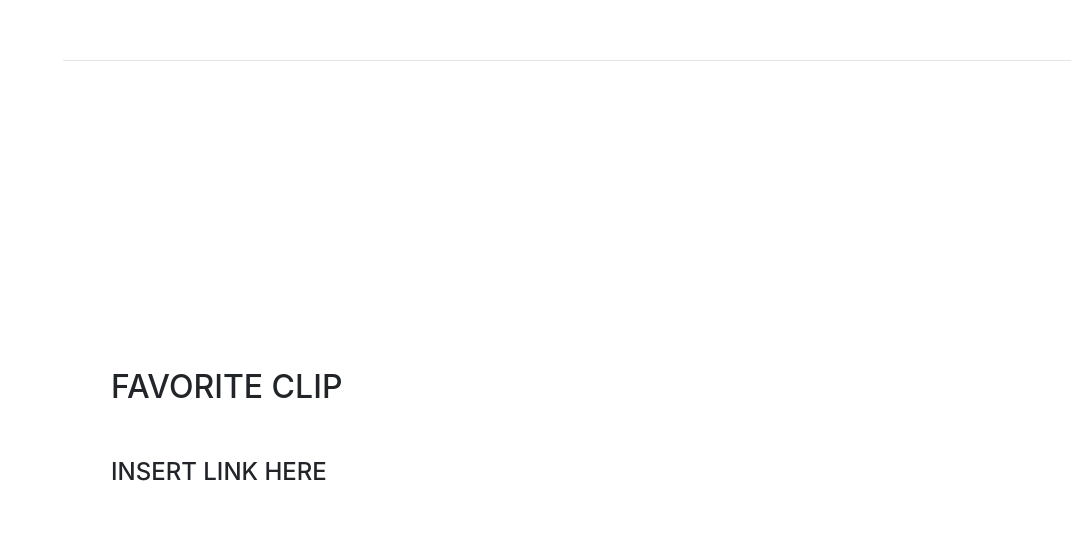
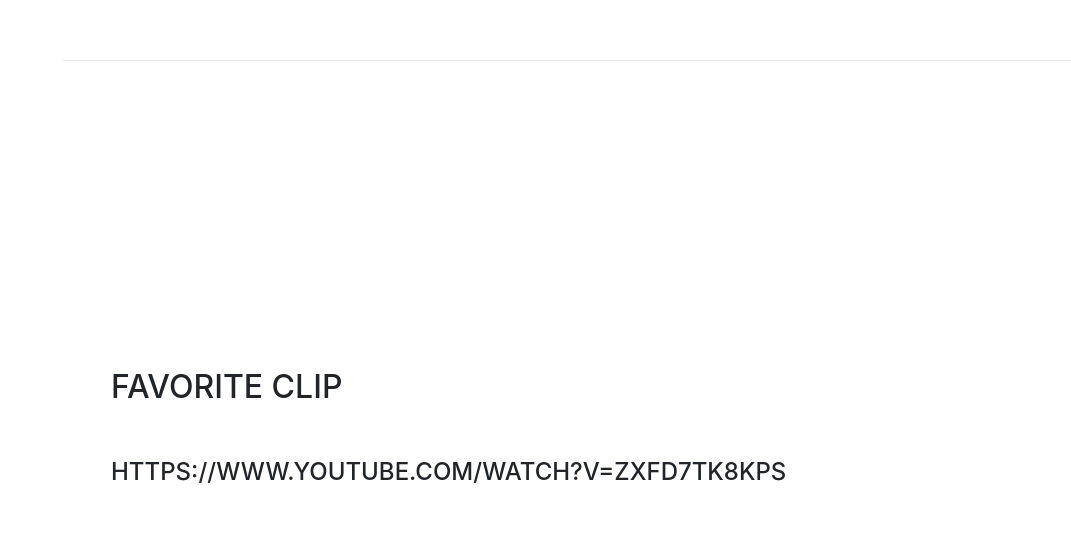
Before and after one commit to tlee0818/takhol_hunchback, a website with bundled scripts: page index.html in a window 1280 px wide. Shown: the part 1541-2098 px from the top of the page, without its empty margins (209-1280 px from the left). Built offline with nearby package versions, Linux system fonts and the light colour scheme; files whose address does not match are found by name; a web font is replaced by a local one.

Commit message:
added video

```diff
--- a/index.html
+++ b/index.html
@@ -80,7 +80,7 @@
 
         <div class="resume-item d-flex flex-column flex-md-row justify-content-between mb-5">
           <div class="resume-content">
-            <div class="subheading mb-3">INSERT LINK HERE</div>
+            <div class="subheading mb-3">https://www.youtube.com/watch?v=ZxFD7Tk8Kps</div>
           </div>
         </div>
       </div>
```
